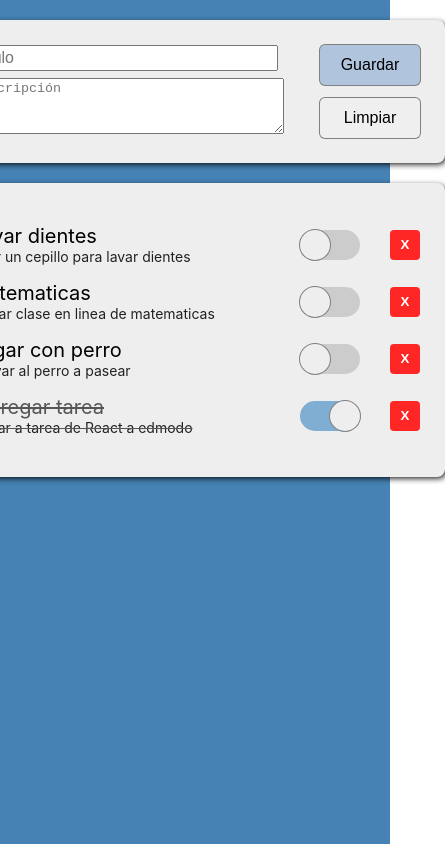
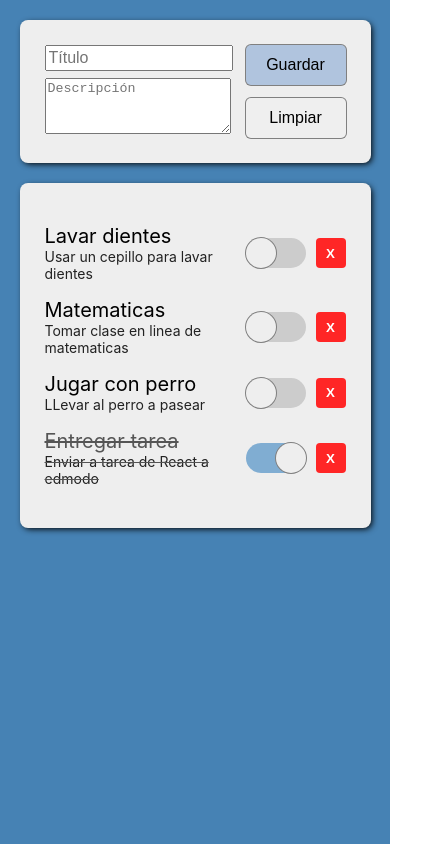
Before and after one commit to VictorFranco/reactjs-primera-app, a React (Create React App) app: page / in a window 390 px wide. Shown: the whole page, 445 px wide, since content can reach past the window. Built offline with nearby package versions, Linux system fonts and the light colour scheme.

Commit message:
Mejoras en responsabilidad

```diff
--- a/src/App.css
+++ b/src/App.css
@@ -9,7 +9,8 @@
   align-items: flex-start;
 }
 .Card{
-  width: 500px;
+  width: 90vw;
+  max-width: 500px;
   box-sizing: border-box;
   padding: 25px;
   background: #eee;
--- a/src/components/Task.css
+++ b/src/components/Task.css
@@ -22,3 +22,13 @@
     cursor: pointer;
     margin-left: 30px;
 }
+@media (max-width: 500px) {
+    .btn_delete{
+        margin-left: 20px;
+    }
+}
+@media (max-width: 400px) {
+    .btn_delete{
+        margin-left: 10px;
+    }
+}
--- a/src/components/TaskForm.css
+++ b/src/components/TaskForm.css
@@ -20,13 +20,24 @@
 .Form button:first-child{
     background: lightsteelblue;
 }
+.Form>div:first-child{
+    flex-grow: 1;
+}
 .Form input{
-    width: 300px;
+    width: 85%;
     margin-bottom: 7px;
     height: 20px;
     font-size: 16px;
 }
 .Form textarea{
-    width: 100%;
+    width: 85%;
     height: 50px;
 }
+@media (max-width: 500px) {
+    .Form input{
+        width: 90%;
+    }
+    .Form textarea{
+        width: 90%;
+    }
+}
```
